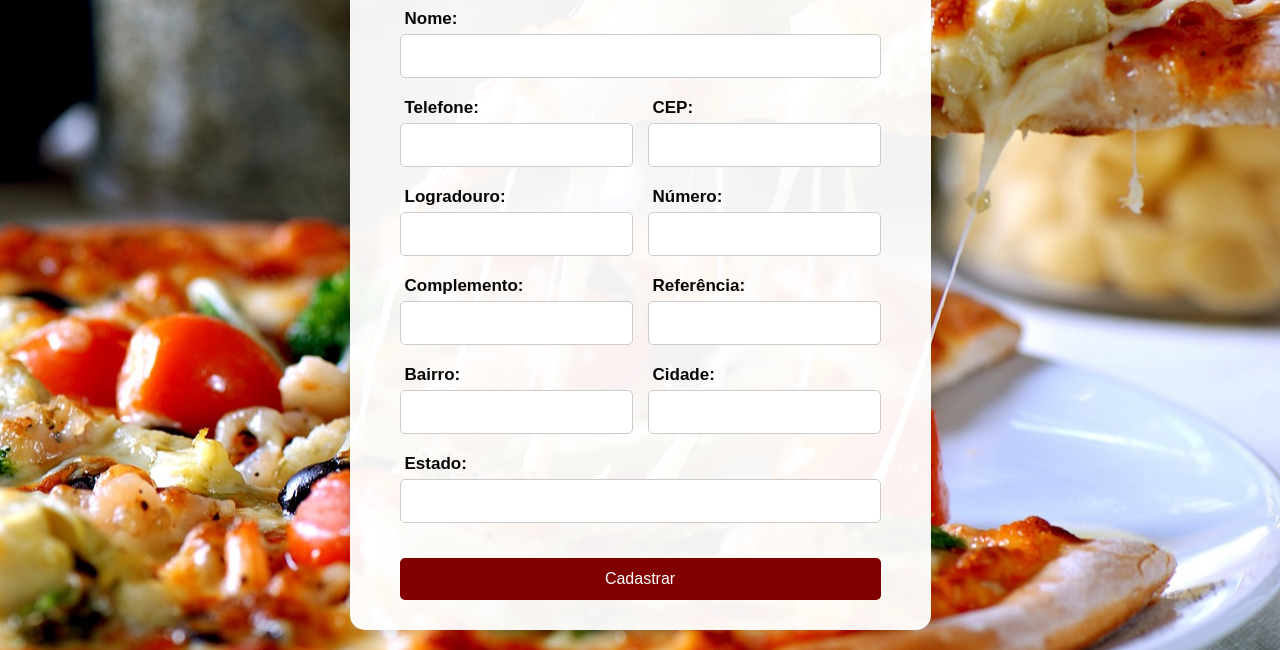
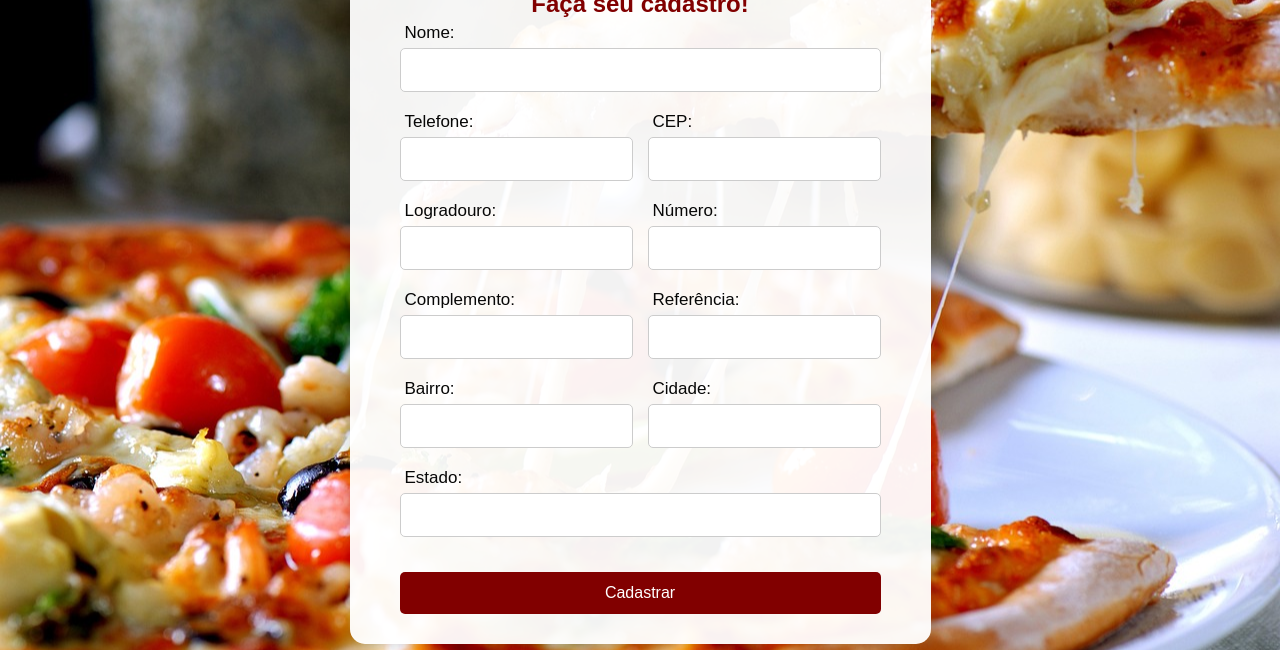
Before and after one commit to MaduSales/Tela-de-Cadastro-Pizzaria, a plain HTML site: page index.html in a window 1280 px wide. Shown: the part 150-800 px from the top of the page. Drawn offline with Linux system fonts and the light colour scheme.

Commit message:
Add files via upload

```diff
--- a/index.html
+++ b/index.html
@@ -16,7 +16,10 @@
                 <img src="img/logo1.png" alt="Logo da Pizzaria"> <!-- Substitua 'logo.png' pela sua logo -->
             </div>
 
+            <h1>Faça seu cadastro!</h1>
+
             <form action="#" method="post">
+
                 <div class="form-group">
                     <label for="nome">Nome:</label>
                     <input type="text" id="nome" name="nome" required>
--- a/styles.css
+++ b/styles.css
@@ -45,6 +45,14 @@ body {
     margin: 0 auto;
 }
 
+h1 {
+    text-align: center;
+    font-size: 24px;
+    color: #810000;
+    margin-top: 20px;
+    font-weight: bold;
+}
+
 form {
     display: grid;
     grid-template-columns: 1fr 1fr;
@@ -63,7 +71,7 @@ form {
 }
 
 label {
-    font-weight: bold;
+    /* font-weight: bold; */
     color: rgb(7, 7, 7);
     font-size: 17px;
     padding: 5px;
```
